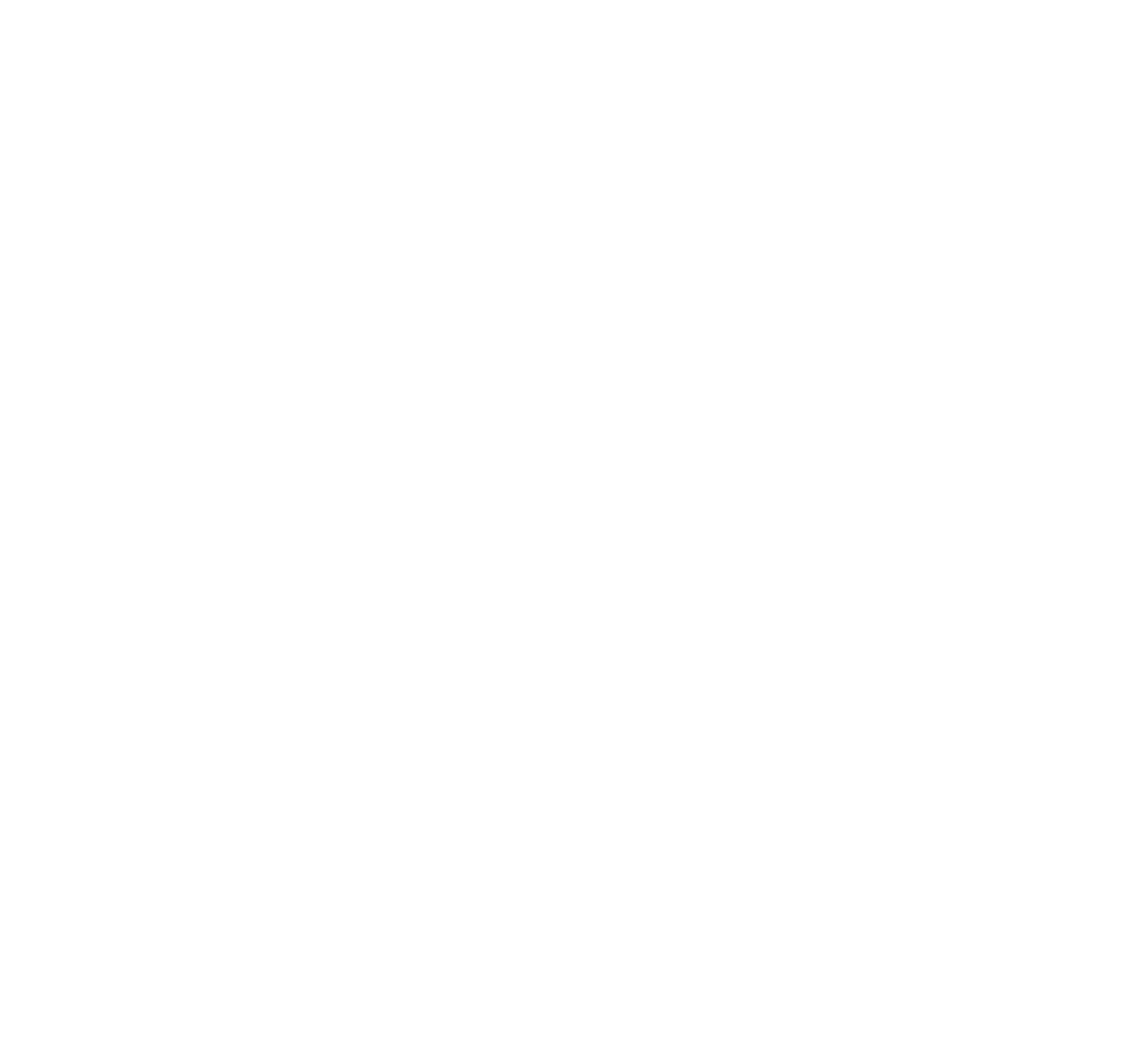
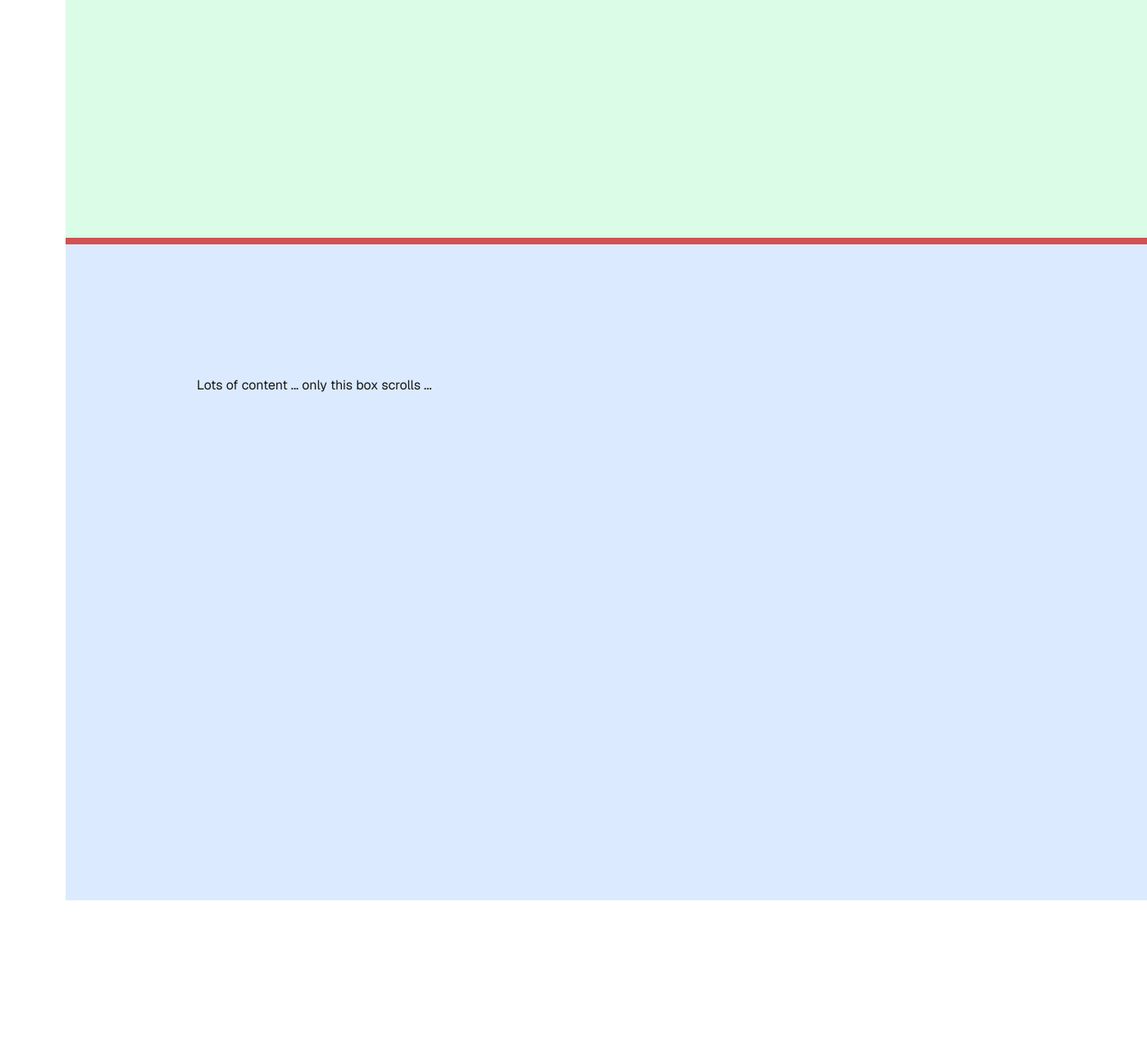
Before and after one commit to kostyniuk/tailwind, a Next.js app: page / in a window 1280 px wide. Shown: the part 2122-3416 px from the top of the page at 82% size, 1399 px wide, since content can reach past the window. Before the commit the page ends 1168 px from the top, so only its background shows below. Built offline with nearby package versions, Linux system fonts and the light colour scheme.

Commit message:
playing with min-height and height css properties

```diff
--- a/app/globals.css
+++ b/app/globals.css
@@ -11,6 +11,7 @@
   --color-foreground: var(--foreground);
   --color-custom-color: var(--custom-color);
   --spacing-large: 10rem;
+  --spacing-extra-large: 40rem;
   --spacing-small: 1rem;
   --font-sans: var(--font-geist-sans);
   --font-mono: var(--font-geist-mono);
--- a/app/page.tsx
+++ b/app/page.tsx
@@ -10,7 +10,14 @@
           </div>
           <div className="flex flex-col gap-2 bg-custom-color">
           <h1 className="text-4xl font-bold p-4">Usage of custom sizing 2</h1>
-
+          <div className="min-h-screen bg-green-100">
+          <p className="p-large">Lots of content ... only this box scrolls ...</p>
+          <p className="p-extra-large">The rest of the page stays fixed</p>
+          </div>
+          <div className="h-screen overflow-y-auto bg-blue-100">
+            <p className="p-large">Lots of content ... only this box scrolls ...</p>
+            <p className="p-extra-large">The rest of the page stays fixed</p>
+          </div>
           </div>
         </div>
         <h1 className="text-4xl font-bold p-large">Hello World</h1>
```
